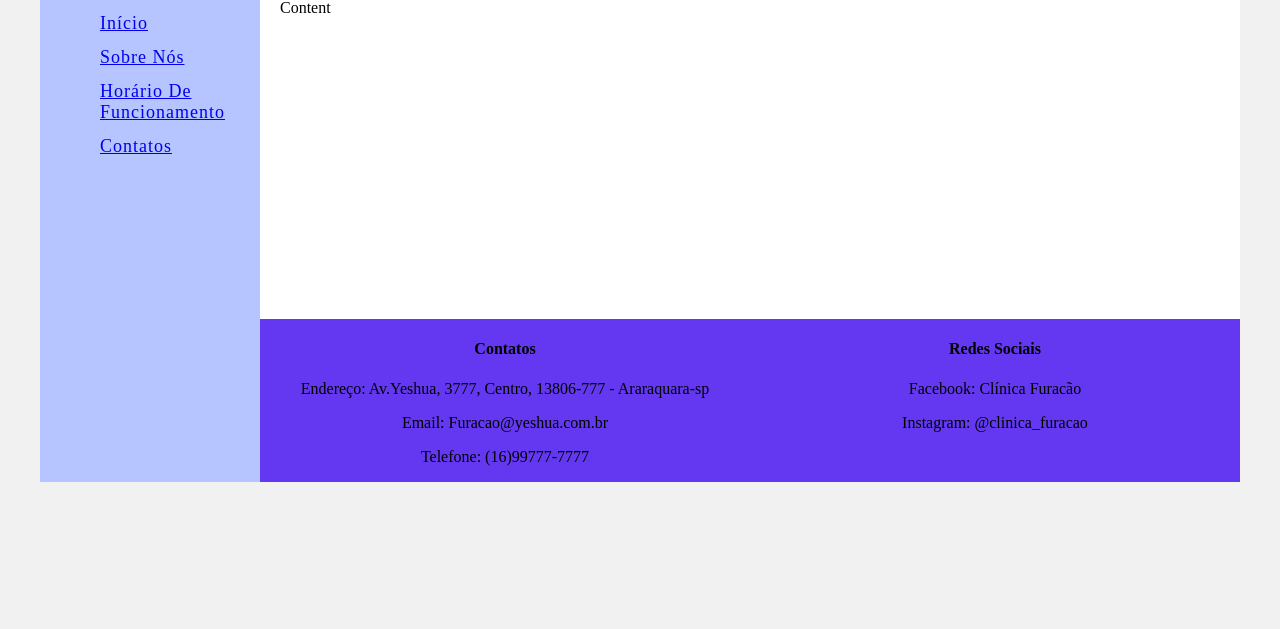
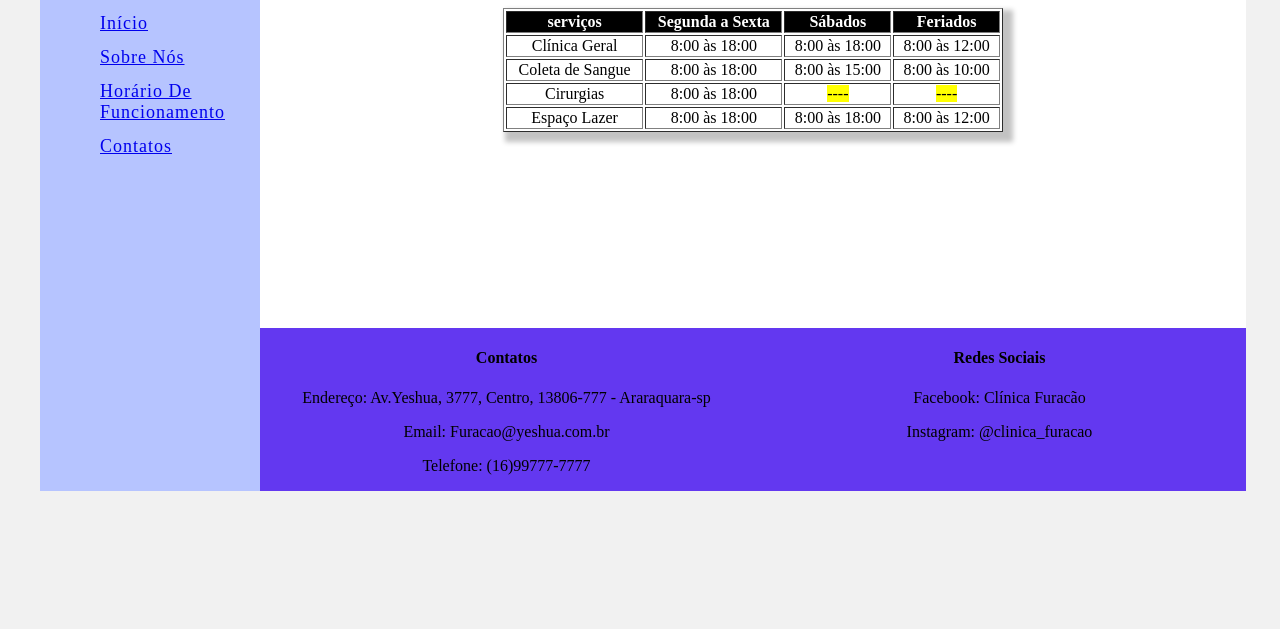
Before and after one commit to JP-Dolce/Cl-nica-Veterin-ria, a plain HTML site: page opening-hours.html in a window 1280 px wide. Shown: the part 171-800 px from the top of the page. Drawn offline with Linux system fonts and the light colour scheme.

Commit message:
add-htmls

```diff
--- a/base.css
+++ b/base.css
@@ -48,6 +48,27 @@ body {
     width: 940px;
 }
 
+table {
+    box-shadow: 6px 6px 5px 4px rgba(0,0,0,0.24);
+    -webkit-box-shadow: 6px 6px 5px 4px rgba(0,0,0,0.24);
+    -moz-box-shadow: 6px 6px 5px 4px rgba(0,0,0,0.24);
+}
+
+.hours th {
+    background-color: black;
+    color: white;
+}
+
+.hours tr td {
+    text-align: center;
+
+}
+
+.hours tr:hover td {
+    background-color: lightgrey;
+    cursor: pointer;
+}
+
 .menu ul li {
     padding: 0.4rem 0;
     font-size: 18px;
--- a/opening-hours.html
+++ b/opening-hours.html
@@ -25,13 +25,42 @@
         </div>
         <div class="main">
             <div class="header">
-                Header
-                <!-- Aqui vai o seu header -->
+                <img src="./hours.png" alt="Horário de Funcionamento">
             </div>
 
             <div class="content">
-                Content
-                <!-- Aqui vai o seu conteúdo -->
+                <table class="hours" border="1" width="500" align="center">
+                    <tr>
+                        <th>serviços</th>
+                        <th>Segunda a Sexta</th>
+                        <th>Sábados</th>
+                        <th>Feriados</th>
+                    </tr>
+                    <tr>
+                        <td>Clínica Geral</td>
+                        <td>8:00 às 18:00</td>
+                        <td>8:00 às 18:00</td>
+                        <td>8:00 às 12:00</td>
+                    </tr>
+                    <tr>
+                        <td>Coleta de Sangue</td>
+                        <td>8:00 às 18:00</td>
+                        <td>8:00 às 15:00</td>
+                        <td>8:00 às 10:00</td>
+                    </tr>
+                    <tr>
+                        <td>Cirurgias</td>
+                        <td>8:00 às 18:00</td>
+                        <td><mark>----</mark></td>
+                        <td><mark>----</mark></td>
+                    </tr>
+                    <tr>
+                        <td>Espaço Lazer</td>
+                        <td>8:00 às 18:00</td>
+                        <td>8:00 às 18:00</td>
+                        <td>8:00 às 12:00</td>
+                    </tr>
+                </table>
             </div>
 
             <div class="footer">
```
Also changed, not shown: about.html (+4 -8 lines), contacts.html (+2 -4 lines), dog-logo.svg (deleted), hours.png (added), localization.png (added).
